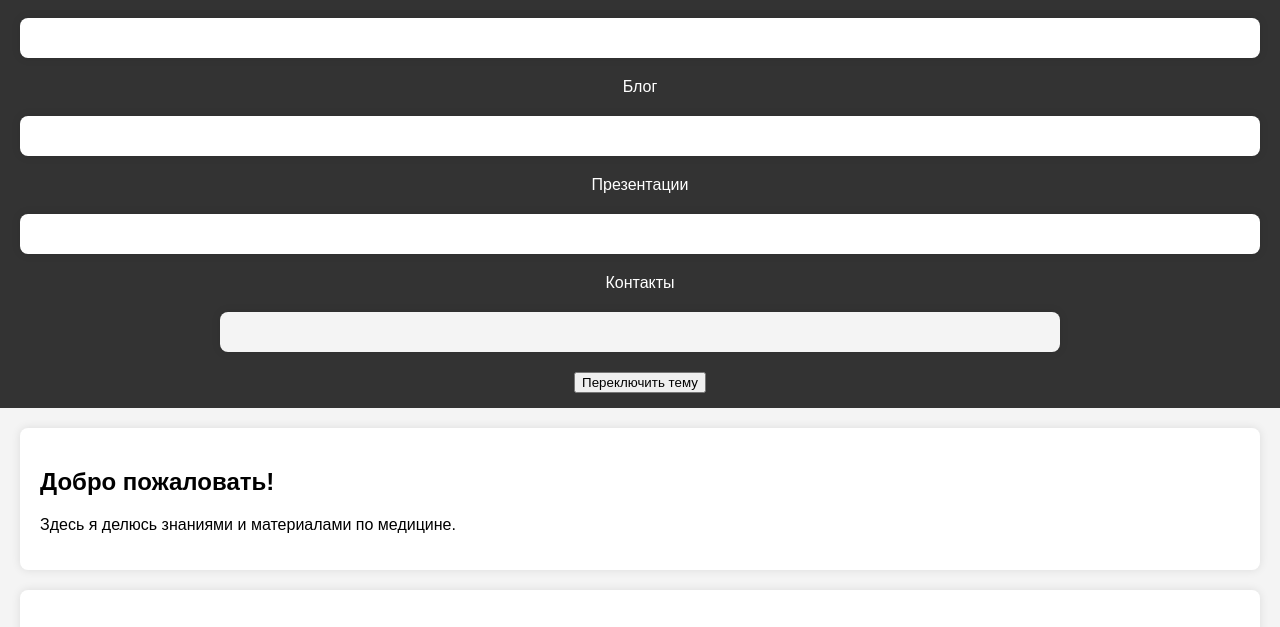
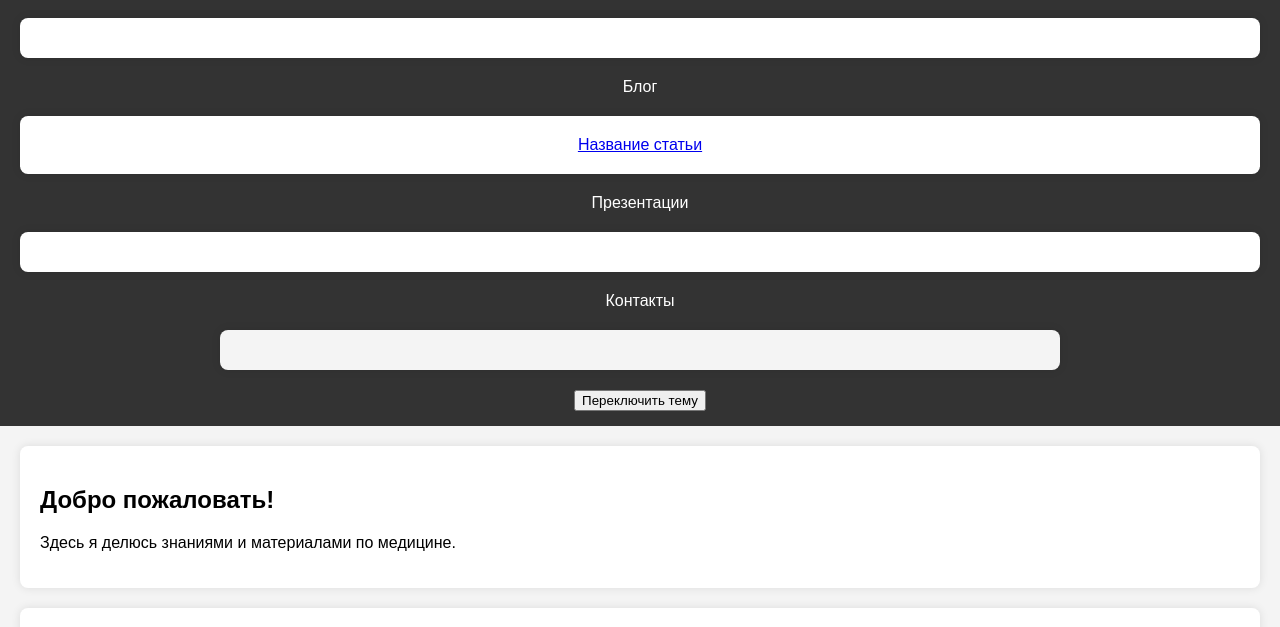
Before and after one commit to studentugmu/studentusma, a plain HTML site: page index.html in a window 1280 px wide. Shown: the part 88-715 px from the top of the page. Drawn offline with Linux system fonts and the light colour scheme.

Commit message:
Update index.html

```diff
--- a/index.html
+++ b/index.html
@@ -18,6 +18,7 @@
                 <li><a href="#blog">Блог</a></li>
 <section id="blog" class="fade-in-section">
     <!-- Содержимое раздела Блог -->
+    <a href="articles/article1.md">Название статьи</a>
 </section>
                 <li><a href="#presentations">Презентации</a></li>
 <section id="presentations" class="fade-in-section">
```
